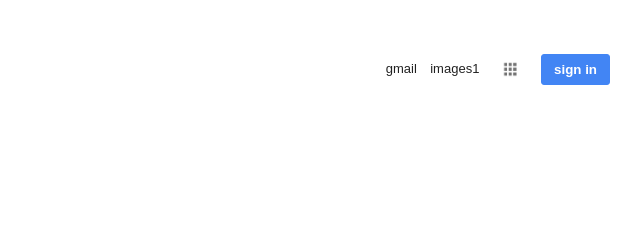
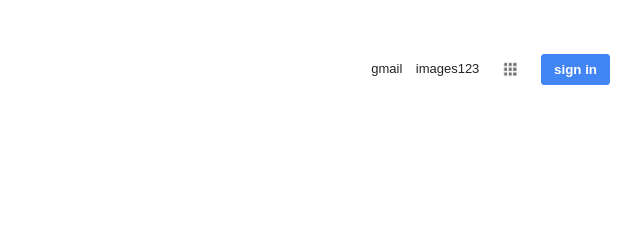
Before and after one commit to AnuragM1011/google-home-page, a plain HTML site: page index.html in a window 1280 px wide. Shown: the top 228 px of the page, 640-1280 px from the left. Drawn offline with Linux system fonts and the light colour scheme.

Commit message:
image name change into image123

```diff
--- a/index.html
+++ b/index.html
@@ -8,7 +8,7 @@
 <body>
     <nav>
         <a href="#">gmail</a>
-        <a href="#">images1</a>
+        <a href="#">images123</a>
         <img src="g-menu.png">
         <button>sign in</button>
     </nav>
```
